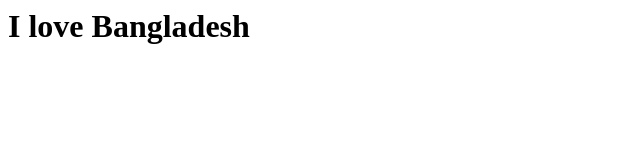
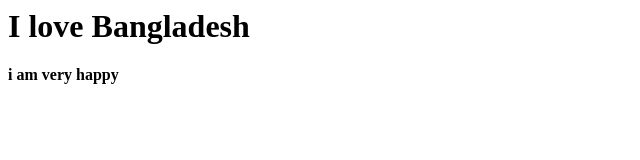
Before and after one commit to Riad928/first-test, a plain HTML site: page index.html in a window 1280 px wide. Shown: the whole page, without its empty margins (0-640 px from the left). Drawn offline with Linux system fonts and the light colour scheme.

Commit message:
Update index.html

```diff
--- a/index.html
+++ b/index.html
@@ -6,5 +6,6 @@
   </head>
   <body>
     <h1>I love Bangladesh</h1>
+    <h4>i am very happy</h4>
   </body>
 </html>
```
